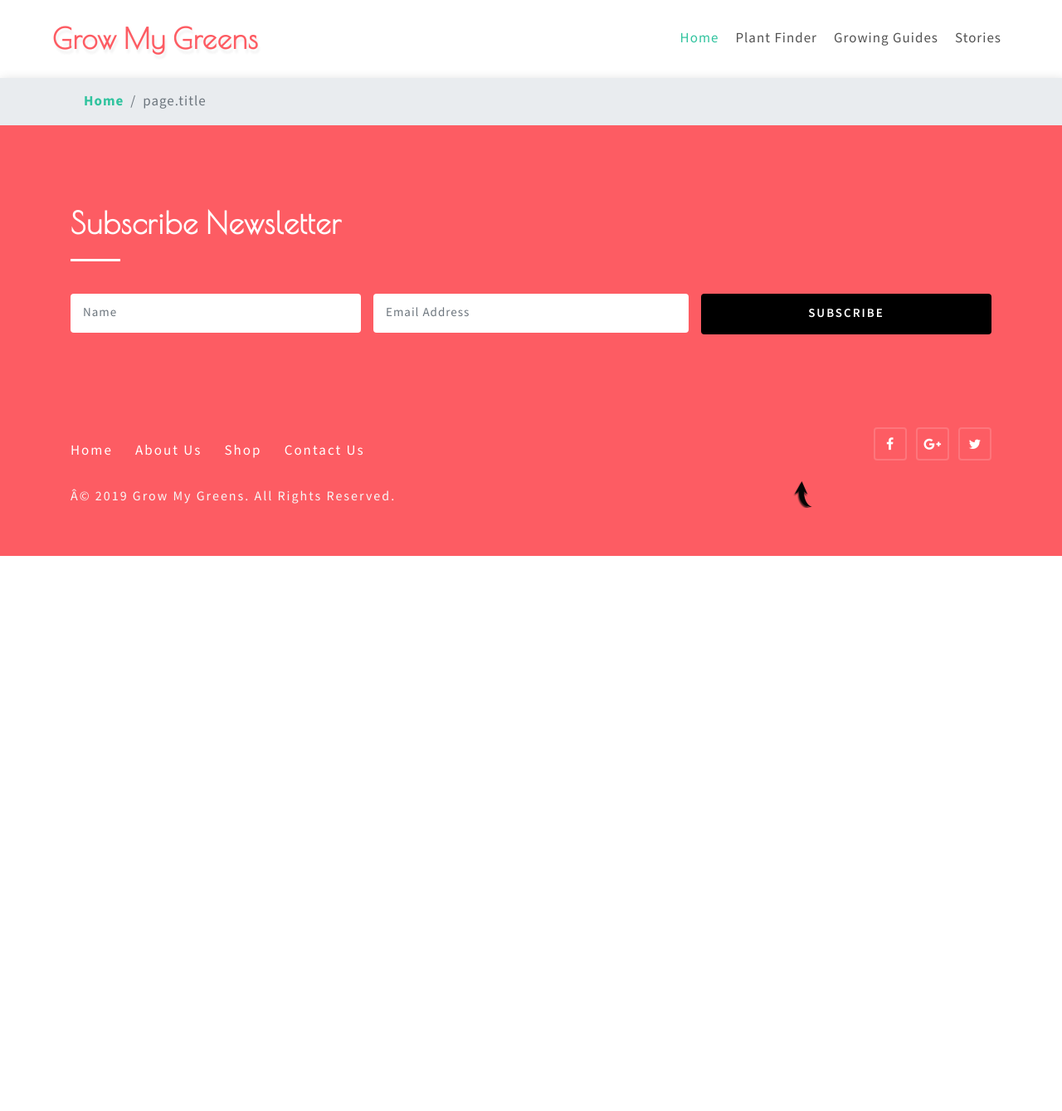
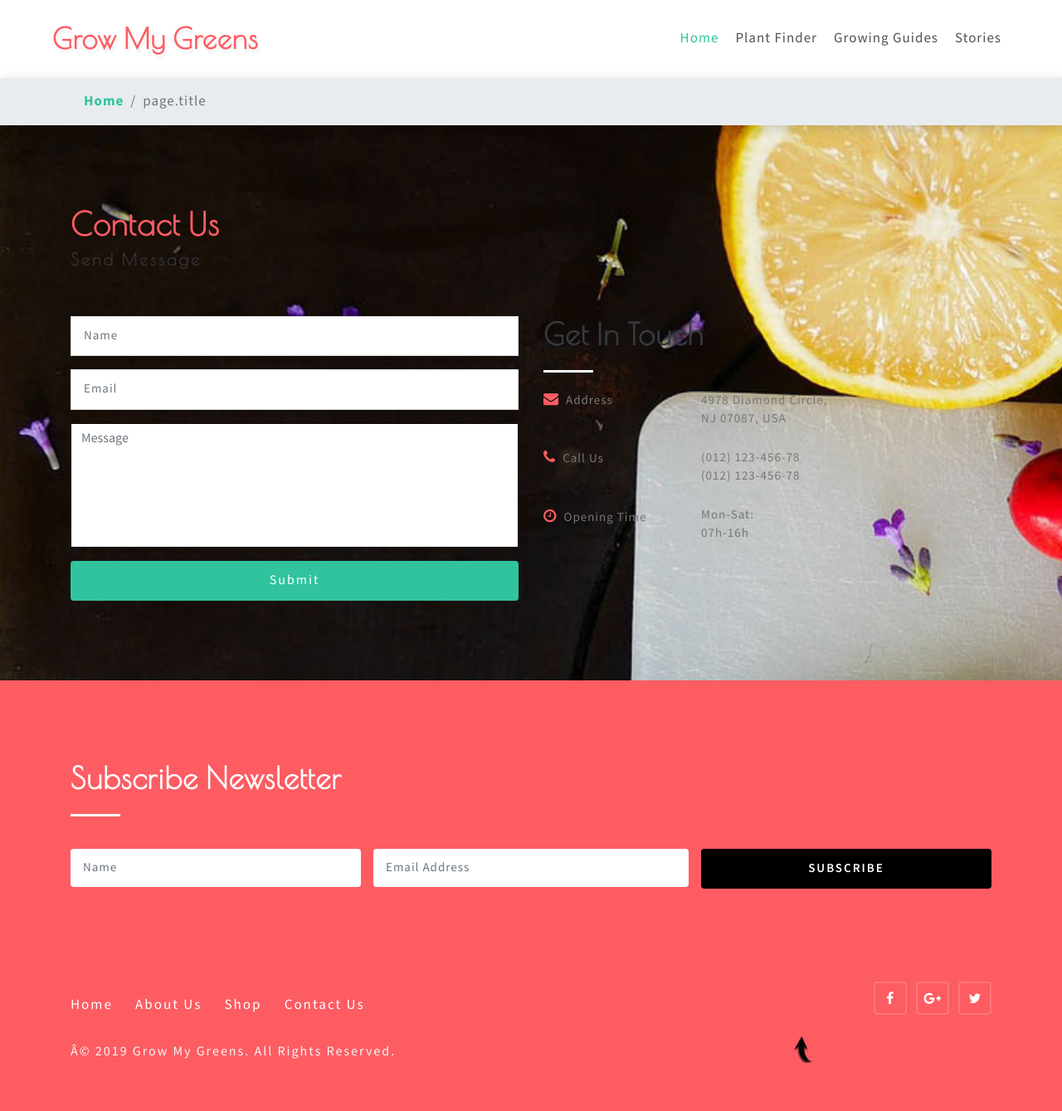
Before and after one commit to dhanyacm/GrowMyGreens, a Jekyll site: the page built from contact.html, in a window 1280 px wide. Shown: the whole page at 83% size. Built offline with Jekyll 4.4.1, drawn with Linux system fonts in a browser that asks for light colours; before the commit the page ends 900 px from its top, so only the background shows below that.

Commit message:
Update contact.html

```diff
--- a/contact.html
+++ b/contact.html
@@ -5,3 +5,55 @@ title: Contact
 id: contact
 frontpage: false
 ---
+
+<!-- contact  -->
+	<section class="contact py-5">
+		<div class="container py-xl-5 py-lg-3">
+			<h3 class="title-mob-tems mb-5 font-weight-bold">Contact Us <span>Send Message</span></h3>
+			<div class="row">
+				<!-- contact form -->
+				<div class="col-lg-6 contact-us1-bottom mob-temslayouts-mob-temsls">
+					<form action="#" method="post">
+						<div class="form-group">
+							<input type="text" class="form-control" placeholder="Name" name="name" required="">
+						</div>
+						<div class="form-group">
+							<input type="email" class="form-control" placeholder="Email" name="email" required="">
+						</div>
+						<div class="form-group">
+							<textarea class="form-control" placeholder="Message" name="message" required=""></textarea>
+						</div>
+						<button type="submit" class="btn">Submit</button>
+					</form>
+				</div>
+				<!-- //contact form -->
+				<!-- contact address -->
+				<div class="col-lg-6 home-radio-clock mt-lg-0 mt-5">
+					<h3 class="tittle text-dark mb-5 font-weight-bold">Get In Touch</h3>
+					<div class="row">
+						<div class="col-4">
+							<ul class="list-unstyled">
+								<li><i class="fa fa-envelope mr-2" aria-hidden="true"></i>Address</li>
+								<li class="my-5"><i class="fa fa-phone mr-2" aria-hidden="true"></i>Call Us</li>
+								<li><i class="fa fa-clock-o mr-2" aria-hidden="true"></i>Opening Time</li>
+							</ul>
+						</div>
+						<div class="col-8">
+							<div class="home-radio-clock-right">
+								<ul class="list-unstyled">
+									<li>4978 Diamond Circle,
+										<span>NJ 07087, USA</span></li>
+									<li class="my-4">(012) 123-456-78
+										<span>(012) 123-456-78</span>
+									</li>
+									<li>Mon-Sat:<span>07h-16h</span></li>
+								</ul>
+							</div>
+						</div>
+					</div>
+				</div>
+				<!-- //contact address -->
+			</div>
+		</div>
+	</section>
+	<!-- //contact -->
```
